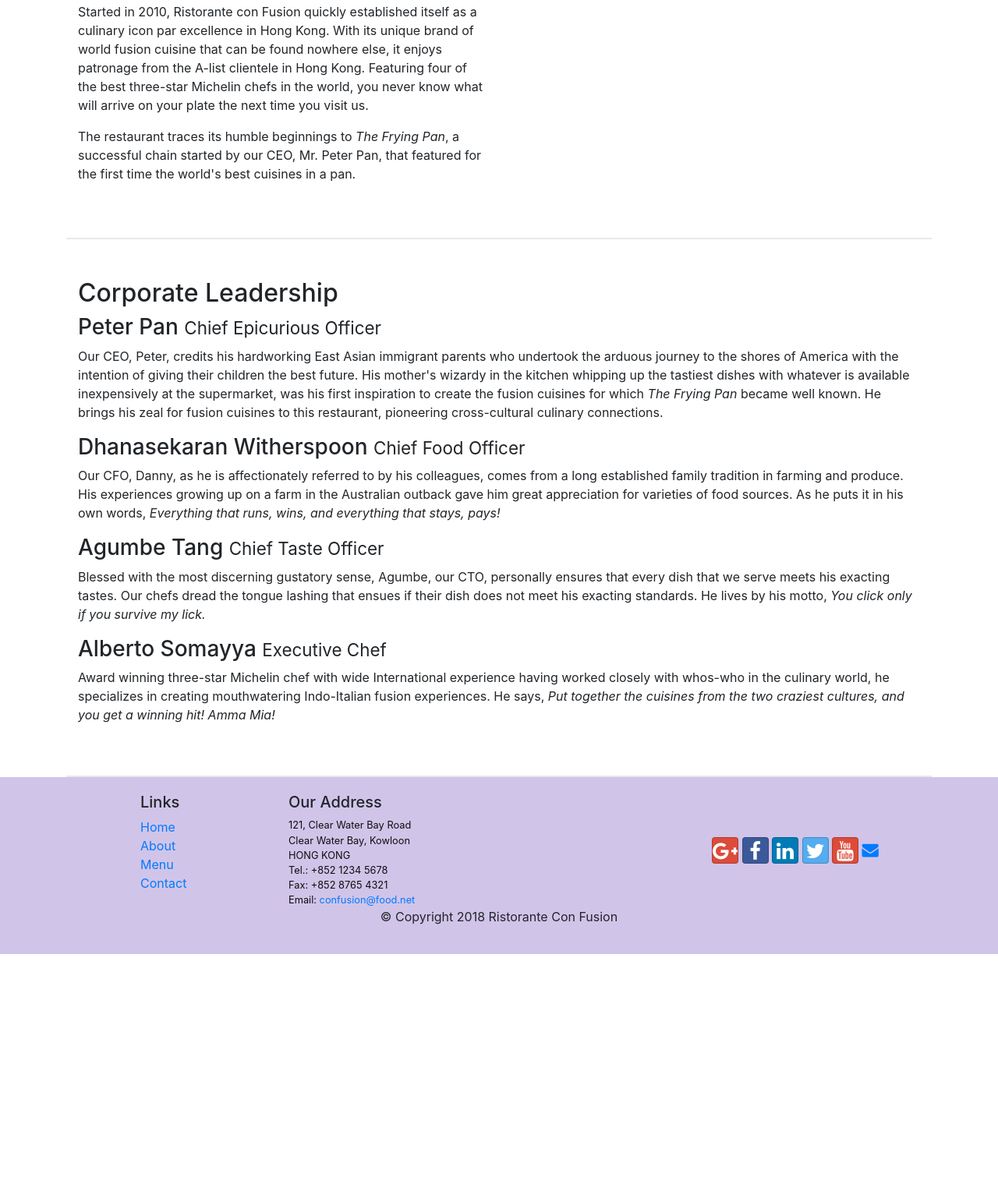
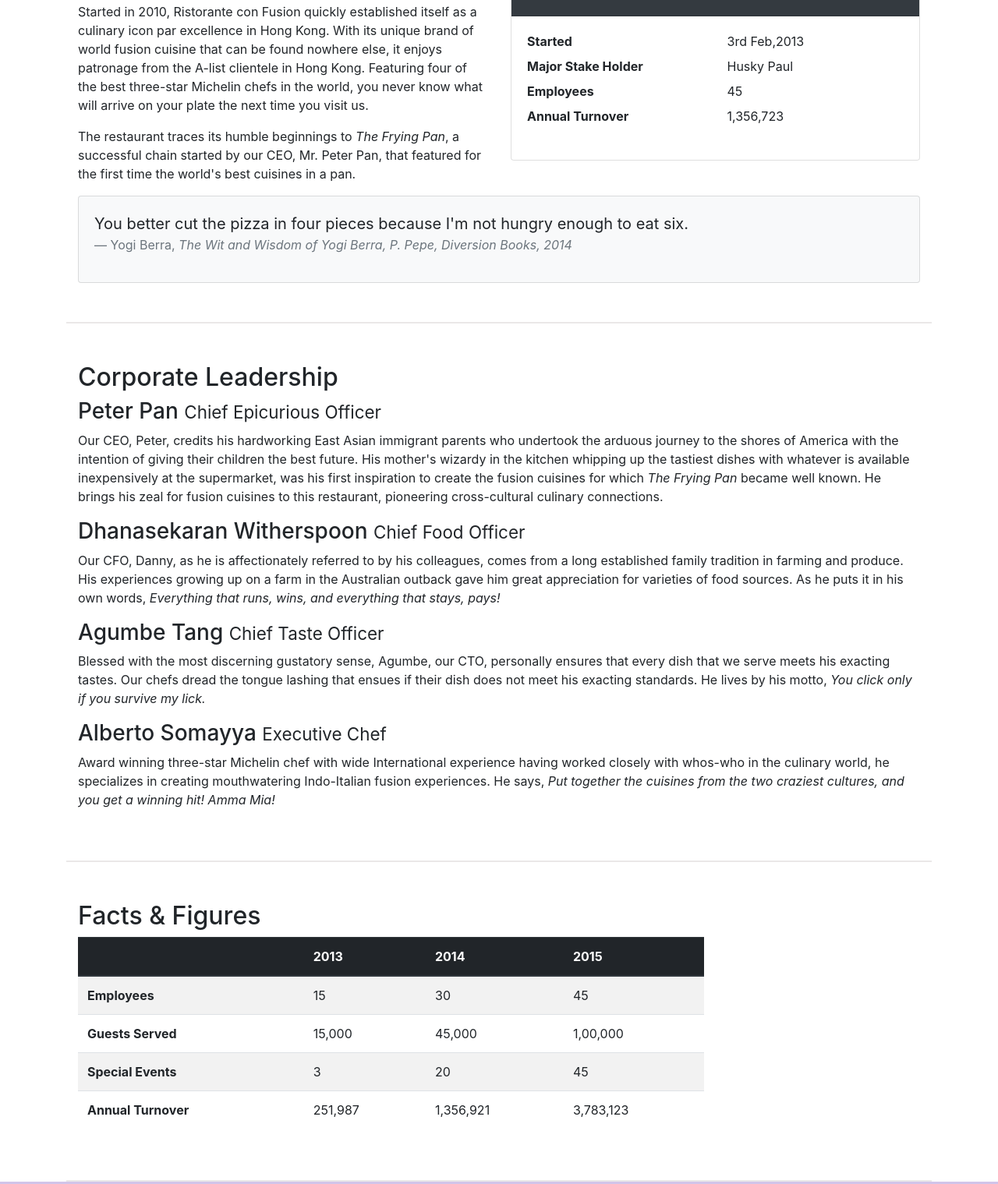
Before and after one commit to veena-02/CourseraBootstrap, a website: page conFusion/aboutus.html in a window 1280 px wide. Shown: the part 558-2077 px from the top of the page at 78% size. Before the commit the page ends 1832 px from the top, so only its background shows below. Drawn offline with nearby package versions, Linux system fonts and the light colour scheme.

Commit message:
adding tables, card and restaurant logo

```diff
--- a/conFusion/aboutus.html
+++ b/conFusion/aboutus.html
@@ -24,7 +24,7 @@
             <button class="navbar-toggler" type="button" data-toggle="collapse" data-target="#Navbar">
                 <span class="navbar-toggler-icon"></span>
             </button>
-            <a class="navbar-brand" href="#">Ristorante Con Fusion</a>
+            <a class="navbar-brand mr-auto" href="#"><img src="img/logo.png" height="30" width="41"></a>
             <div class="collapse navbar-collapse" id="Navbar">
                 <ul class="navbar-nav mr-auto">
                     <li class="nav-item">
@@ -62,7 +62,8 @@
                     <h1>Ristorante con Fusion</h1>
                     <p>We take inspiration from the World's best cuisines, and create a unique fusion experience. Our lipsmacking creations will tickle your culinary senses!</p>
                 </div>
-                <div class="col-12 col-sm">
+                <div class="col-12 col-sm align-self-center">
+                    <img src="img/logo.png" class="img-fluid" alt="Ristorante con Fusion">
                 </div>
             </div>
         </div>
@@ -80,18 +81,47 @@
              </div>
         </div>
 
-        <div class='row row_content'>
+        <div class='row row-content'>
             <div class="col-12 col-sm-6">
                 <h2>Our History</h2>
                 <p>Started in 2010, Ristorante con Fusion quickly established itself as a culinary icon par excellence in Hong Kong. With its unique brand of world fusion cuisine that can be found nowhere else, it enjoys patronage from the A-list clientele in Hong Kong.  Featuring four of the best three-star Michelin chefs in the world, you never know what will arrive on your plate the next time you visit us.</p>
                 <p>The restaurant traces its humble beginnings to <em>The Frying Pan</em>, a successful chain started by our CEO, Mr. Peter Pan, that featured for the first time the world's best cuisines in a pan.</p>
             </div>
-            <div>
+            <div class="col-12 col-sm-6">
+                <div class="card">
+                    <h2 class="card-header bg-dark text-white">Facts at Glance</h2>
+                    <div class="card-body">
+                        <dl class="row">
+                            <dt class="col-6">Started</dt>
+                            <dd class="col-6">3rd Feb,2013</dd>
+                            <dt class="col-6">Major Stake Holder</dt>
+                            <dd class="col-6">Husky Paul</dd>
+                            <dt class="col-6">Employees</dt>
+                            <dd class="col-6">45</dd>
+                            <dt class="col-6">Annual Turnover</dt>
+                            <dd class="col-6">1,356,723</dd>
+                        </dl>
+                    </div>
+                </div>
             </div>
+
+            <div class="col-12">
+                <div class="card card-body bg-light">
+                    <blockquote class="blockquote">
+                        <p class="mb-0">You better cut the pizza in four pieces because
+                            I'm not hungry enough to eat six.</p>
+                        <footer class="blockquote-footer">Yogi Berra,
+                            <cite title="Source Title">The Wit and Wisdom of Yogi Berra,
+                            P. Pepe, Diversion Books, 2014</cite>
+                        </footer>
+                    </blockquote>
+                </div>
+            </div>
+
         </div>
 
 
-        <div class="row row_content">
+        <div class="row row-content">
             <div class="col-12">
                 <h2>Corporate Leadership</h2>
                 <h3>Peter Pan <small>Chief Epicurious Officer</small></h3>
@@ -102,6 +132,51 @@
                 <p class="d-none d-sm-block">Blessed with the most discerning gustatory sense, Agumbe, our CTO, personally ensures that every dish that we serve meets his exacting tastes. Our chefs dread the tongue lashing that ensues if their dish does not meet his exacting standards. He lives by his motto, <em>You click only if you survive my lick.</em></p>
                 <h3>Alberto Somayya <small>Executive Chef</small></h3>
                 <p class="d-none d-sm-block">Award winning three-star Michelin chef with wide International experience having worked closely with whos-who in the culinary world, he specializes in creating mouthwatering Indo-Italian fusion experiences. He says, <em>Put together the cuisines from the two craziest cultures, and you get a winning hit! Amma Mia!</em></p>
+            </div>
+       </div>
+
+       <div class="row row-content">
+            <div class="col-12 col-sm-9">
+                <h2>Facts & Figures</h2>
+                <div class="table-responsive">
+                    <table class="table table-striped ">
+                        <thead class="thead-dark">
+                            <th></th>
+                            <th>2013</th>
+                            <th>2014</th>
+                            <th>2015</th>
+                        </thead>
+                        <tbody>
+                            <tr>
+                                <th>Employees</th>
+                                <td>15</td>
+                                <td>30</td>
+                                <td>45</td>
+                            </tr>
+                            <tr>
+                                <th>Guests Served</th>
+                                <td>15,000</td>
+                                <td>45,000</td>
+                                <td>1,00,000</td>
+                            </tr>
+                            <tr>
+                                <th>Special Events</th>
+                                <td>3</td>
+                                <td>20</td>
+                                <td>45</td>
+                            </tr>
+                            <tr>
+                                <th>Annual Turnover </th>
+                                <td>251,987</td>
+                                <td>1,356,921</td>
+                                <td>3,783,123</td>
+                            </tr>
+                        </tbody>
+                    </table>
+                </div>
+            </div>
+            <div class="col-12 col-sm-3">
+
             </div>
        </div>
 
--- a/conFusion/css/styles.css
+++ b/conFusion/css/styles.css
@@ -2,7 +2,7 @@
     margin:0px auto;
     padding:0px;
 }
-.row_content{
+.row-content{
     margin:0px auto;
     padding: 50px 0px;
     border-bottom:2px solid rgb(179, 171, 171,0.28);
```
Also changed, not shown: conFusion/contactus.html (+3 -2 lines), conFusion/index.html (+5 -4 lines), conFusion/img/alberto.png (added), conFusion/img/buffet.png (added), conFusion/img/logo.png (added), conFusion/img/uthappizza.png (added), 1 other file.
